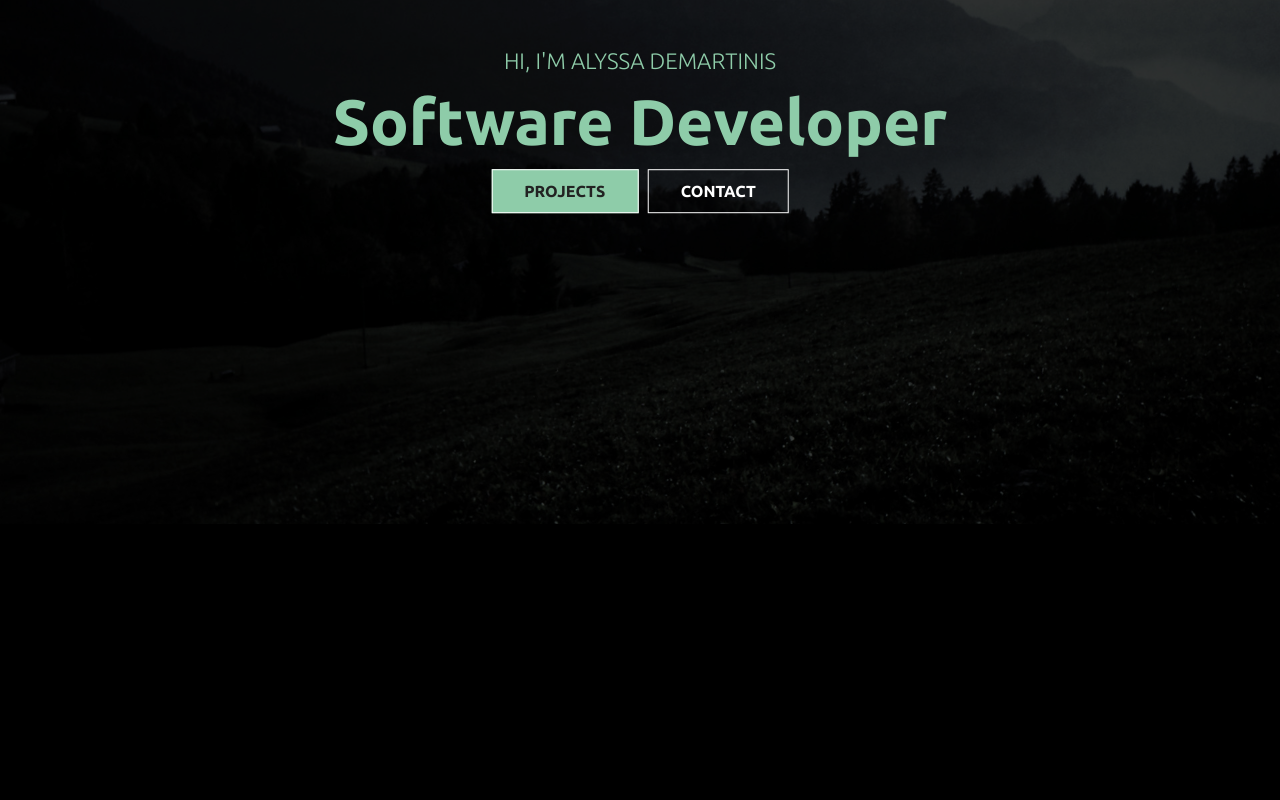
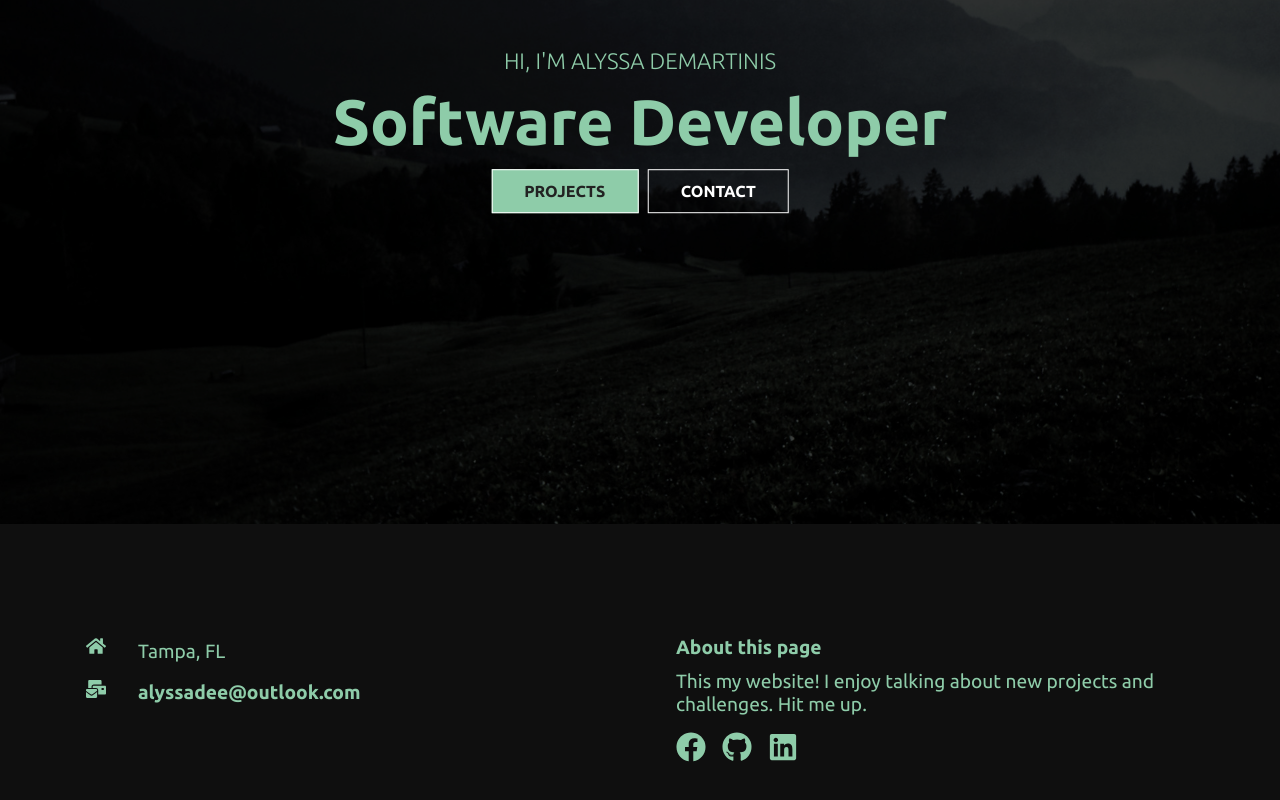
Before and after one commit to cactuspie23/portfolio, a React (Create React App) app: page / in a window 1280 px wide. Shown: the part 276-1076 px from the top of the page. Before the commit the page ends 803 px from the top, so only its background shows below. Built offline with nearby package versions, Linux system fonts and the light colour scheme.

Commit message:
add footer

```diff
--- /dev/null
+++ b/src/components/Footer/Footer.jsx
@@ -0,0 +1,37 @@
+import './FooterStyles.css'
+import { FaFacebook, FaGithub, FaHome, FaLinkedin, FaMailBulk } from 'react-icons/fa'
+
+const Footer = () => {
+  return (
+    <div className='footer'>
+      <div className='footer-container'>
+        <div className='left'>
+          <div className='location'>
+            <FaHome size={20} style={{color: '#8ecca9', marginRight: '2rem'}} />
+            <div>
+              <p>Tampa, FL</p>
+            </div>
+          </div>
+          <div className='email'>
+            <h4>
+              <FaMailBulk size={20} style={{color: '#8ecca9', marginRight: '2rem'}} />
+              alyssadee@outlook.com
+            </h4>
+          </div>
+        </div>
+
+        <div className='right'>
+          <h4>About this page</h4>
+          <p>This my website! I enjoy talking about new projects and challenges. Hit me up.</p>
+          <div className='social'>
+            <FaFacebook size={30} style={{color: '#8ecca9', marginRight: '1rem'}} />
+            <FaGithub size={30} style={{color: '#8ecca9', marginRight: '1rem'}} />
+            <FaLinkedin size={30} style={{color: '#8ecca9', marginRight: '1rem'}} />
+          </div>
+        </div>
+      </div>
+    </div>
+  )
+}
+
+export default Footer
--- /dev/null
+++ b/src/components/Footer/FooterStyles.css
@@ -0,0 +1,57 @@
+.footer {
+  width: 100%;
+  padding: 6rem 0;
+  background-color: rgba(19, 19, 19, 0.8);
+}
+
+.footer-container {
+  max-width: 1140px;
+  margin: auto;
+  display: grid;
+  grid-template-columns: repeat(2, 1fr);
+  grid-gap: 40px;
+}
+
+.left {
+  height: 100%;
+  max-width: 100%;
+  display: flex;
+  flex-direction: column;
+  padding: 1rem;
+}
+
+.location {
+  display: flex;
+  margin-bottom: 0.8rem;
+}
+
+.location p {
+  line-height: 30px;
+}
+
+.right {
+  height: 100%;
+  max-width: 100%;
+  display: flex;
+  flex-direction: column;
+  padding: 1rem;
+}
+
+.social {
+  margin-top: 1rem;
+}
+
+h4 {
+  font-size: 1.2rem;
+  padding-bottom: 0.7rem;
+}
+
+p {
+  font-size: 1.2rem;
+}
+
+@media screen and (max-width: 640px) {
+  .footer-container {
+    grid-template-columns: 1fr;
+  }
+}
--- a/src/pages/Home/Home.jsx
+++ b/src/pages/Home/Home.jsx
@@ -1,9 +1,11 @@
 import BackgroundImg from "../../components/BackgroundImg/BackgroundImg"
+import Footer from "../../components/Footer/Footer"
 
 const Home = () => {
   return (
     <>
       <BackgroundImg />
+      <Footer />
     </>
   )
 }
```
